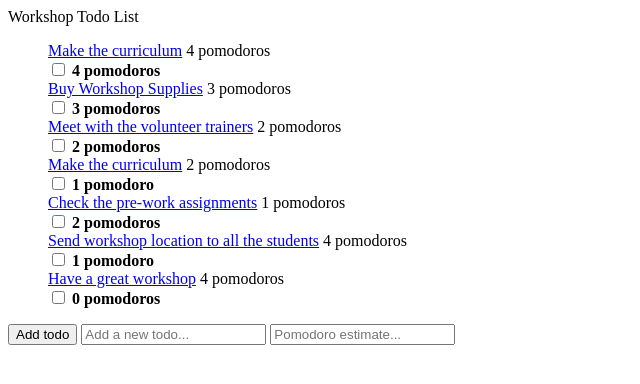
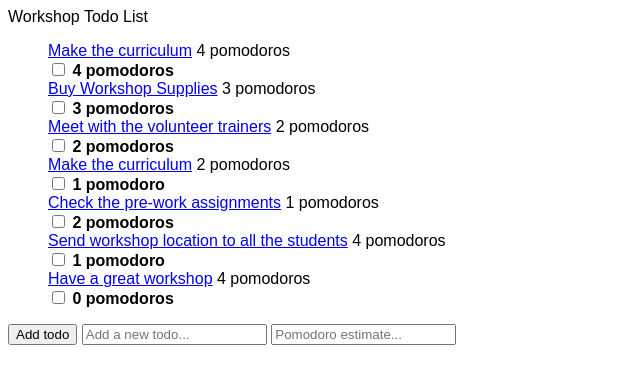
Before and after one commit to AyeshaBaweja/todo_app_front_end, a plain HTML site: page index.html in a window 1280 px wide. Shown: the whole page, without its empty margins (0-640 px from the left). Drawn offline with Linux system fonts and the light colour scheme.

Commit message:
changed font

```diff
--- a/index.css
+++ b/index.css
@@ -0,0 +1,3 @@
+html{
+  font-family: sans-serif;
+}
--- a/index.html
+++ b/index.html
@@ -1,6 +1,10 @@
 <html>
   <head>
     <title>Todo List Application</title>
+
+  <title>Todo List Application</title>
+  <link rel="stylesheet" href="index.css">
+
   </head>
   <body>
     Workshop Todo List
```
